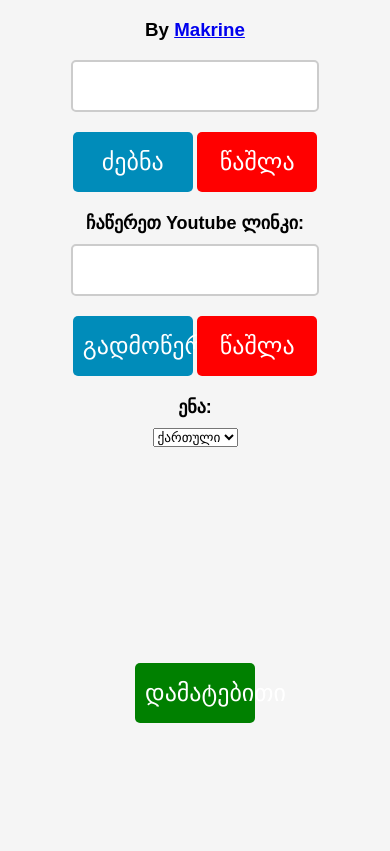
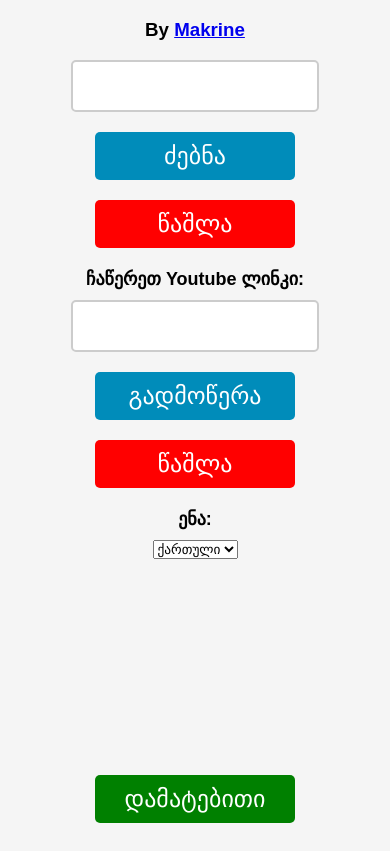
Before and after one commit to Makrine/YTD, a plain HTML site: page index.html in a window 390 px wide. Shown: the part 61-912 px from the top of the page. Before the commit the page ends 844 px from the top, so only its background shows below. Drawn offline with nearby package versions, Linux system fonts and the light colour scheme.

Commit message:
Update styles.css

```diff
--- a/styles.css
+++ b/styles.css
@@ -78,7 +78,6 @@ body {
 
   /* Increase height and width of buttons */
   button {
-    height: 60px;
-    width: 120px;
+    width: 200px;
   }
 }
```
